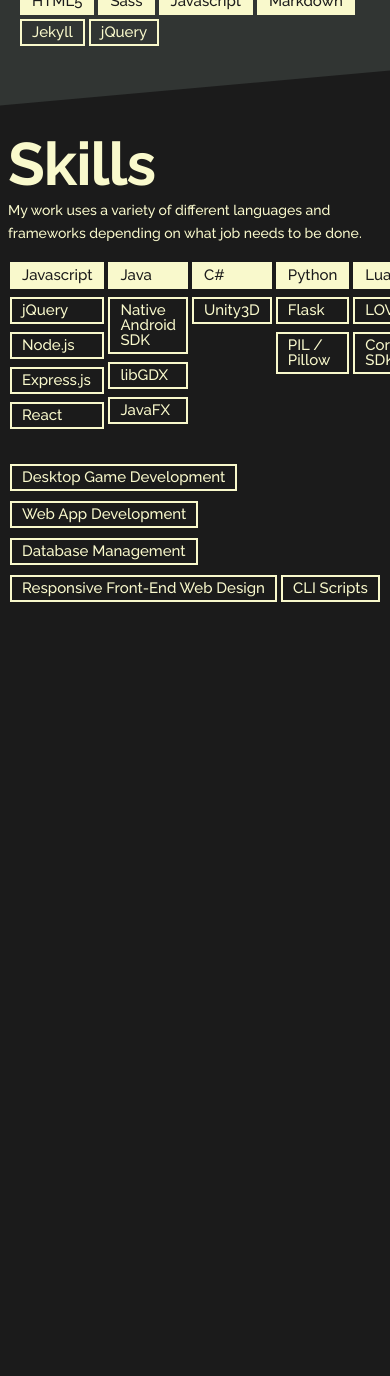
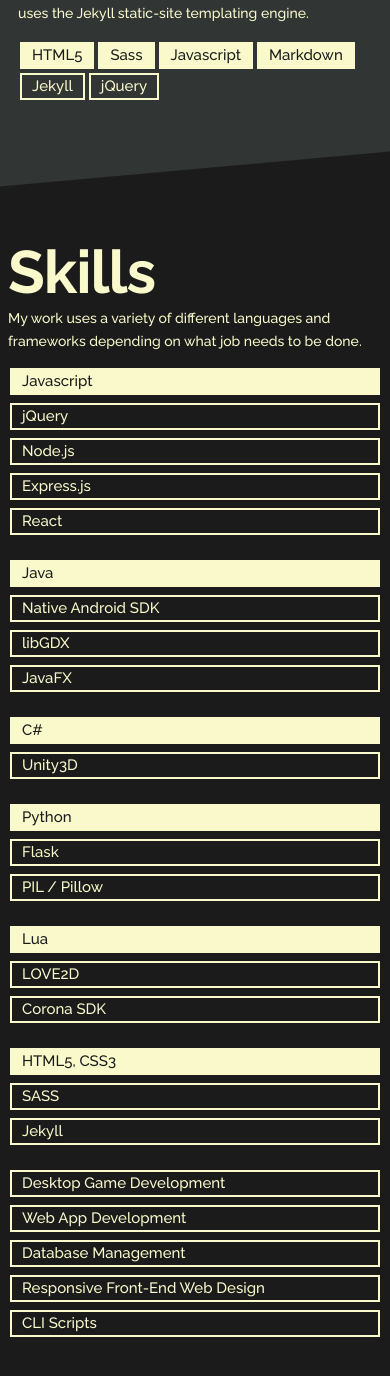
Before and after one commit to StewEsho/stewesho.github.io, a Jekyll site: the page built from index.html, in a window 390 px wide and 1400 px high, scrolled down 5822 px. Shown: the top 1376 px of the window. Built offline with Jekyll 4.4.1, drawn with Linux system fonts in a browser that asks for light colours; before the commit the page ends 6460 px from its top, so only the background shows below that.

Commit message:
basic responsive layout complete

```diff
--- a/assets/css/style.scss
+++ b/assets/css/style.scss
@@ -321,7 +321,8 @@ section#about {
 @media screen and (max-width: $mdpi-breakpoint){
     main {
         section {
-            padding: 0.8rem;
+            padding-left: 0.8rem;
+            padding-right: 0.8rem;
         }
     }
 
@@ -358,11 +359,11 @@ section#about {
             font-size: 2.6rem;
         }
     }
-
-
 }
 
 @media screen and (max-width: $mobi-breakpoint){
+
+
     section#about {
         .cta{
             .link {
@@ -376,6 +377,14 @@ section#about {
             font-size: 2.4rem;
         }
     }
+
+
+
+    .skills-container {
+        .languages, .auxillaries {
+            display: block;
+        }
+    }
 }
 
 @media screen and (max-width: $tiny-breakpoint){
```
